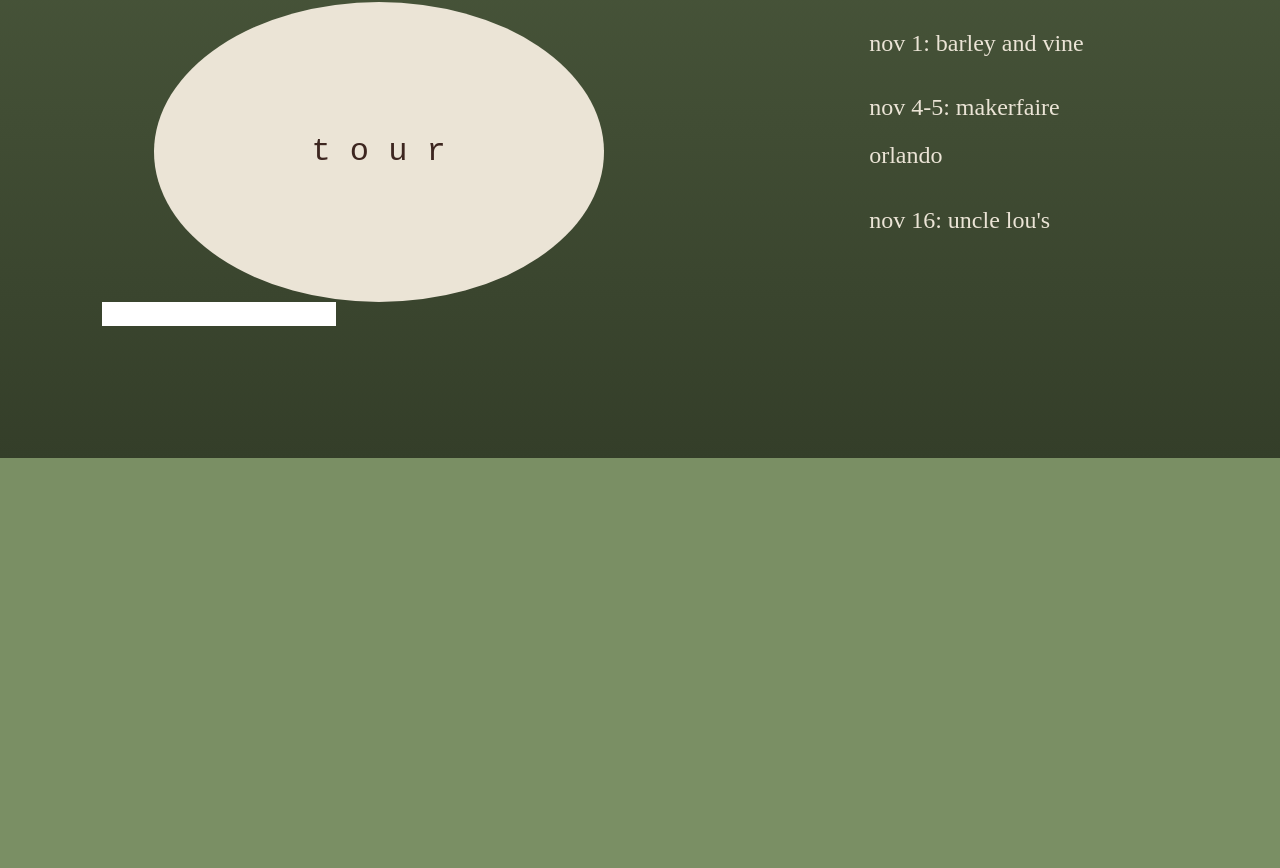
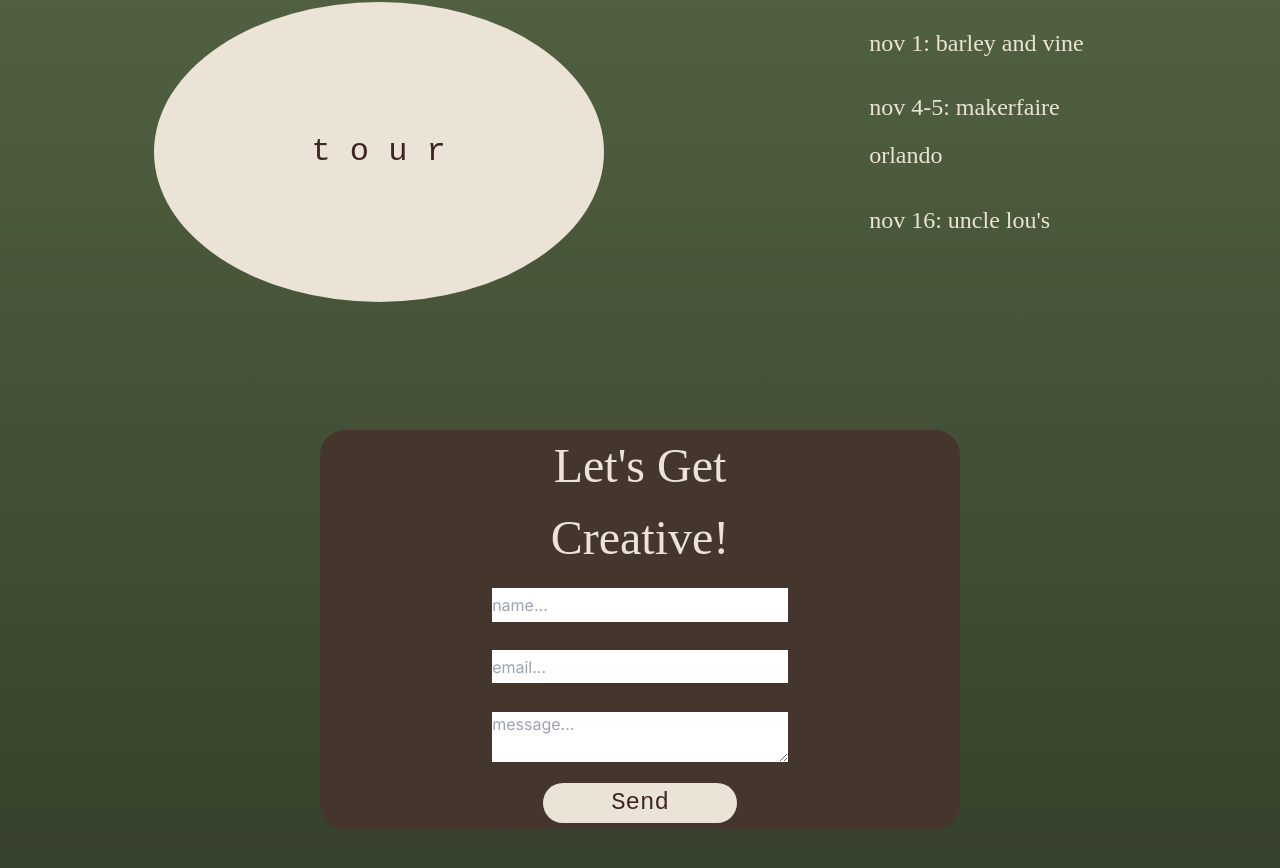
Before and after one commit to yellowstrings/earthtones-nextjs, a Next.js app: page / in a window 1280 px wide. Shown: the part 1375-2243 px from the top of the page. Before the commit the page ends 1833 px from the top, so only its background shows below. Built offline with nearby package versions, Linux system fonts and the light colour scheme.

Commit message:
added and styled contact form

```diff
--- a/pages/components/about.js
+++ b/pages/components/about.js
@@ -19,7 +19,7 @@ const About = () => {
       </text>
     </div>
       </div>
-      <div className="marginHorizontal bioText">
+      <div className="margin-horizontal bio-text">
       <text >
       earth tones' compositions are a reflection of their personal experiences and turbulent emotions. haunting strings, raw vocals, and intimacy are the trademark sounds of an earth tones record.
       </text>
--- a/pages/components/contact.js
+++ b/pages/components/contact.js
@@ -1,9 +1,6 @@
 "use client"
 
 import React, { useRef } from "react";
-// import Input from "../Form/Input";
-// import Button from "../Form/Button";
-// import TextArea from "../Form/TextArea";
 
 const Contact = () => {
   const form = useRef();
@@ -15,16 +12,22 @@ const Contact = () => {
   const handleValidation = () => {
     let isValid = true;
 
-    // if (name.current.length <= 0) {
-    //   isValid = false;
-    // }
+    if (name.current.length <= 0) {
+      isValid = false;
+    }
 
-    // if (email.current.length <= 0) {
-    //   isValid = false;
-    // }
+    if (email.current.length <= 0) {
+      isValid = false;
+    }
 
     return isValid;
   };
+
+  const consoleThis = () => {
+    console.log('name', name.current)
+    console.log('email', email.current)
+    console.log('message', message.current)
+  }
 
   // forward email to EmailJS service
   const handleSubmit = async (e) => {
@@ -53,6 +56,11 @@ const Contact = () => {
 
         const json = await res.json();
 
+        // if success
+          // tell the user there was a success
+        // else if error
+          // tell the user there's an error
+
         name.current = null
         email.current = null
         message.current = null
@@ -62,10 +70,37 @@ const Contact = () => {
     }
   };
 
-
   return (
-    <div onClick={handleSubmit}>
-      <input type="text" className="marginHorizontal"/>
+    <div className="rectangle contact-form">
+      <div className="form-inputs ">
+        <text className="contact-text"> Let's Get Creative! </text>
+        <input
+          placeholder="name..."
+          type="text"
+          name="name"
+          className="margin-horizontal margin-vertical text-box-height"
+          onChange={(e) => {
+            name.current = e.target.value
+          }}
+        />
+        <input
+          placeholder="email..."
+          name="email"
+          className="margin-horizontal margin-vertical text-box-height"
+          onChange={(e) => {
+            email.current = e.target.value
+          }}
+          />
+        <textarea
+          placeholder="message..."
+          name="message"
+          className="margin-horizontal margin-vertical message-box"
+          onChange={(e) => {
+            message.current = e.target.value
+          }}
+          />
+        <button className="send-button clickable-buttons form-inputs" onClick={handleSubmit}> Send</button>
+      </div>
     </div>
   );
 };
--- a/pages/components/footer.js
+++ b/pages/components/footer.js
@@ -15,7 +15,7 @@ import "../../src/app/globals.css"
 const Footer = () => {
 
   return (
-    <div className="footerButtonContainer">
+    <div className="footer-button-container">
       <InstagramButton />
       <TikTokButton />
       <GithubButton />
--- a/pages/components/header.js
+++ b/pages/components/header.js
@@ -10,17 +10,17 @@ import "../../src/app/globals.css"
 const Header = () => {
 
   return (
-    <div className="headerContainer">
+    <div className="header-container">
       <button
       type="button"
-      className="headerButtons marginRight"
+      className="clickable-buttons margin-right"
       onClick={() => {alert('clicked')}}
       >
         about
       </button>
       <button
       type="button"
-      className="headerButtons marginHorizontal"
+      className="clickable-buttons margin-horizontal"
       onClick={() => {alert('clicked')}}
       >
         tech
@@ -36,14 +36,14 @@ const Header = () => {
       </button>
       <button
       type="button"
-      className="headerButtons marginHorizontal"
+      className="clickable-buttons margin-horizontal"
       onClick={() => {alert('clicked')}}
       >
         tour
       </button>
       <button
       type="button"
-      className="headerButtons marginLeft"
+      className="clickable-buttons margin-left"
       onClick={() => {alert('clicked')}}
       >
         contact
--- a/pages/components/social/GithubButton.js
+++ b/pages/components/social/GithubButton.js
@@ -9,7 +9,7 @@ const GithubButton = () => {
   const githubUrl = 'https://github.com/yellowstrings'; // Replace with your Instagram URL
 
   return (
-    <a href={githubUrl} target="_blank" rel="noopener noreferrer" className="footerButtons">
+    <a href={githubUrl} target="_blank" rel="noopener noreferrer" className="footer-buttons">
       <FaGithub
         size={36}
         color="#EBE4D6"
--- a/pages/components/social/InstagramButton.js
+++ b/pages/components/social/InstagramButton.js
@@ -9,7 +9,7 @@ const InstagramButton = () => {
   const instagramUrl = 'https://www.instagram.com/earthtones.sound'; // Replace with your Instagram URL
 
   return (
-    <a href={instagramUrl} target="_blank" rel="noopener noreferrer" className="footerButtons">
+    <a href={instagramUrl} target="_blank" rel="noopener noreferrer" className="footer-buttons">
       <FaInstagram
         size={36}
         color="#EBE4D6"
--- a/pages/components/social/TikTokButton.js
+++ b/pages/components/social/TikTokButton.js
@@ -8,7 +8,7 @@ const TikTokButton = () => {
   const tiktokUrl = 'https://www.tiktok.com/@earthtones.sound'; // Replace with your Instagram URL
 
   return (
-    <a href={tiktokUrl} target="_blank" rel="noopener noreferrer" className="footerButtons">
+    <a href={tiktokUrl} target="_blank" rel="noopener noreferrer" className="footer-buttons">
       <FaTiktok
         size={36}
         color="#EBE4D6"
--- a/pages/components/tour.js
+++ b/pages/components/tour.js
@@ -20,13 +20,13 @@ const Tour = () => {
     </div>
     </div>
       <ul >
-      <li className="marginHorizontal tourDates">
+      <li className="margin-horizontal tour-dates">
       nov 1: barley and vine
       </li>
-      <li className="marginHorizontal tourDates">
+      <li className="margin-horizontal tour-dates">
       nov 4-5: makerfaire orlando
       </li>
-      <li className="marginHorizontal tourDates">
+      <li className="margin-horizontal tour-dates">
       nov 16: uncle lou's
       </li>
       </ul>
--- a/src/app/globals.css
+++ b/src/app/globals.css
@@ -2,7 +2,7 @@
 @tailwind components;
 @tailwind utilities;
 
-@import url('https://fonts.googleapis.com/css2?family=DM+Serif+Display:ital@1&family=Oxygen+Mono&display=swap');
+@import url('https://fonts.googleapis.com/css2?family=DM+Serif+Display:ital@1&family=Kalam&family=Oxygen+Mono&display=swap');
 
 :root {
   --foreground-rgb: 52, 62, 41;
@@ -28,7 +28,7 @@ body {
     rgb(var(--background-start-rgb));
 }
 
-.headerContainer {
+.header-container {
   display: flex;
   justify-content: center;
   align-items: baseline;
@@ -67,7 +67,7 @@ body {
   position: absolute;
 }
 
-.headerButtons {
+.clickable-buttons {
   background-color: #EBE4D6;
   color: #3D2620;
   margin-top: 2%;
@@ -80,31 +80,36 @@ body {
   border: none;
 }
 
-.marginHorizontal {
+.margin-horizontal {
   margin-left: 8%;
   margin-right: 8%;
 }
 
-.marginRight {
+.margin-right {
   margin-right: 4%;
 }
 
-.marginLeft {
+.margin-left {
   margin-left: 4%;
 }
 
-.footerButtonContainer {
+.margin-vertical {
+  margin-top: 4%;
+  margin-bottom: 4%;
+}
+
+.footer-button-container {
   display: flex;
   flex-direction: row;
   justify-content: flex-end;
 }
 
-.footerButtons {
+.footer-buttons {
   margin-right: 2.5%;
   margin-bottom: 2.5%;
 }
 
-.stickyBottom {
+.sticky-bottom {
   position: sticky;
   bottom: 0;
 }
@@ -130,7 +135,7 @@ body {
   margin: auto;
 }
 
-.bioText {
+.bio-text {
   text-align: justify;
   text-align-last: center;
   margin-top: 6%;
@@ -148,12 +153,20 @@ body {
   border-radius: 50%;
 }
 
+.rectangle {
+  display: inline-flex;
+  border-radius: 25px;
+  height: 400px;
+  width: 550px;
+  background-color: #44362c;
+}
+
 .spacer {
   margin-top: 10%;
   margin-bottom: 5%;
 }
 
-.tourDates {
+.tour-dates {
   display: flex;
   text-align: baseline;
   margin-top: 6%;
@@ -162,3 +175,42 @@ body {
   font-size: x-large;
   font-family: 'DM Serif Display', serif;
 }
+
+.contact-form {
+  display: flex;
+  margin-top: 10%;
+  width: 50%;
+  margin: 10% auto auto auto;
+  justify-content: center;
+}
+
+.form-inputs {
+  display: flex;
+  flex-direction: column;
+  justify-content: center;
+  width: 55%;
+}
+
+.send-button {
+  align-items: center;
+  align-self: center;
+  margin-bottom: 2%;
+}
+
+.contact-text {
+  /* display: flex; */
+  /* margin-bottom: 7%; */
+  font-family: 'Kalam', cursive;
+  color: #EBE4D6;
+  font-size: xxx-large;
+  text-align: center;
+  align-content: center;
+}
+
+.text-box-height {
+  height: 10%;
+}
+
+.message-box {
+  height: 15%;
+}
--- a/src/app/page.js
+++ b/src/app/page.js
@@ -9,6 +9,7 @@ import Contact from "../../pages/components/contact.js"
 import { FaInstagram, FaTiktok, FaGithub } from "react-icons/fa";
 
 export default function Home() {
+
   return (
     <main >
       <div >
@@ -22,7 +23,7 @@ export default function Home() {
         <Tour />
         <Contact />
       </div>
-      <div className="stickyBottom">
+      <div className="sticky-bottom">
         <Footer />
       </div>
     </main>
```
Also changed, not shown: public/transparent-vine.jpeg (added).
